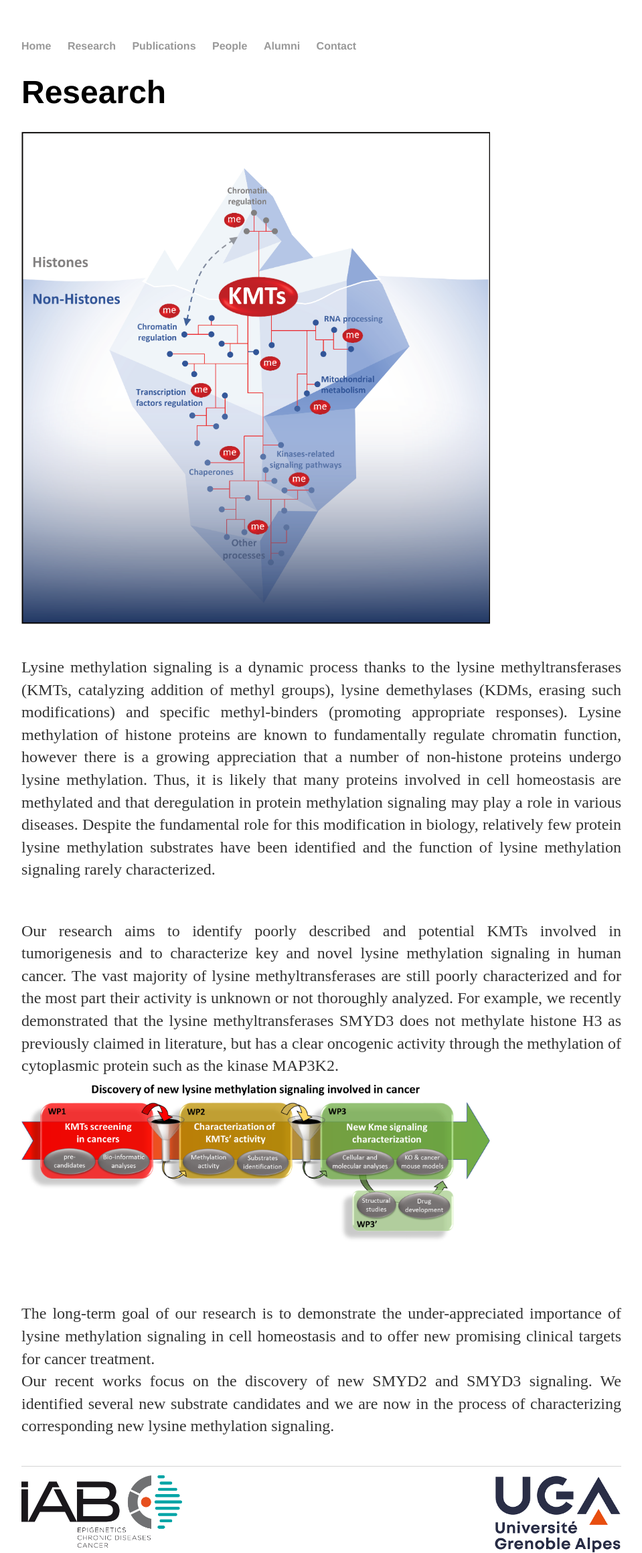
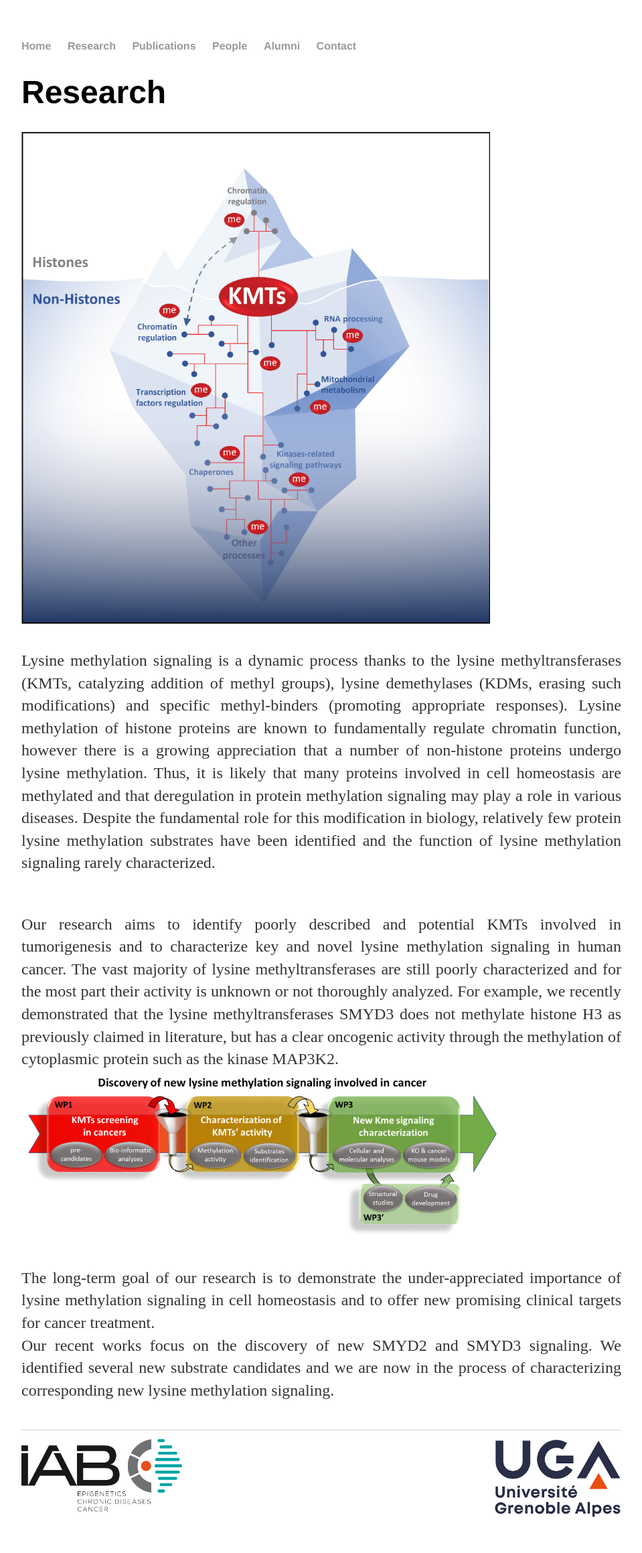
Before and after one commit to Reynoird-Lab/Reynoird-lab.github.io, a Jekyll site: the page built from Research/index.html, in a window 1280 px wide. Shown: the whole page at 67% size, without its empty margins (160-1119 px from the left). Built offline with Jekyll 4.4.1, drawn with Linux system fonts in a browser that asks for light colours; Markdown is read by kramdown in place of the engine named in the settings; after the commit the page ends 2266 px from its top, so only the background shows below that.

Commit message:
Update index.html

```diff
--- a/Research/index.html
+++ b/Research/index.html
@@ -4,9 +4,9 @@
 ---
 	<h1>{{ page.title }}</h1>
 
-<img src="https://reynoird-lab.github.io/Images/Lukinovic V graphical abstract CMYK_revision.png" title="Lysine Methylation Signaling" width="700" style="margin: 0px 20px 20px 0px;"/>
+<img src="https://reynoird-lab.github.io/Images/Lukinovic V graphical abstract CMYK_revision.png" title="Lysine Methylation Signaling" width="700" style="margin: 0px 10px 10px 0px;"/>
 <p align="justify"> Lysine methylation signaling is a dynamic process thanks to the lysine methyltransferases (KMTs, catalyzing addition of methyl groups), lysine demethylases (KDMs, erasing such modifications) and specific methyl-binders (promoting appropriate responses). Lysine methylation of histone proteins are known to fundamentally regulate chromatin function, however there is a growing appreciation that a number of non-histone proteins undergo lysine methylation. Thus, it is likely that many proteins involved in cell homeostasis are methylated and that deregulation in protein methylation signaling may play a role in various diseases. Despite the fundamental role for this modification in biology, relatively few protein lysine methylation substrates have been identified and the function of lysine methylation signaling rarely characterized. <br></div>
 <p align="justify"><br>Our research aims to identify poorly described and potential KMTs involved in tumorigenesis and to characterize key and novel lysine methylation signaling in human cancer. The vast majority of lysine methyltransferases are still poorly characterized and for the most part their activity is unknown or not thoroughly analyzed. For example, we recently demonstrated that the lysine methyltransferases SMYD3 does not methylate histone H3 as previously claimed in literature, but has a clear oncogenic activity through the methylation of cytoplasmic protein such as the kinase MAP3K2.<br>
-<img src="https://reynoird-lab.github.io/Images/research.png" title="research" width="700" style="margin: 0px 20px 20px 0px;" /><br>
-<p align="justify"><br>The long-term goal of our research is to demonstrate the under-appreciated importance of lysine methylation signaling in cell homeostasis and to offer new promising clinical targets for cancer treatment.
+<img src="https://reynoird-lab.github.io/Images/research.png" title="research" width="700" style="margin: 0px 0px 10px 10px;" />
+<p align="justify">The long-term goal of our research is to demonstrate the under-appreciated importance of lysine methylation signaling in cell homeostasis and to offer new promising clinical targets for cancer treatment.
 <br>Our recent works focus on the discovery of new SMYD2 and SMYD3 signaling. We identified several new substrate candidates and we are now in the process of characterizing corresponding new lysine methylation signaling.</p><br>
```
